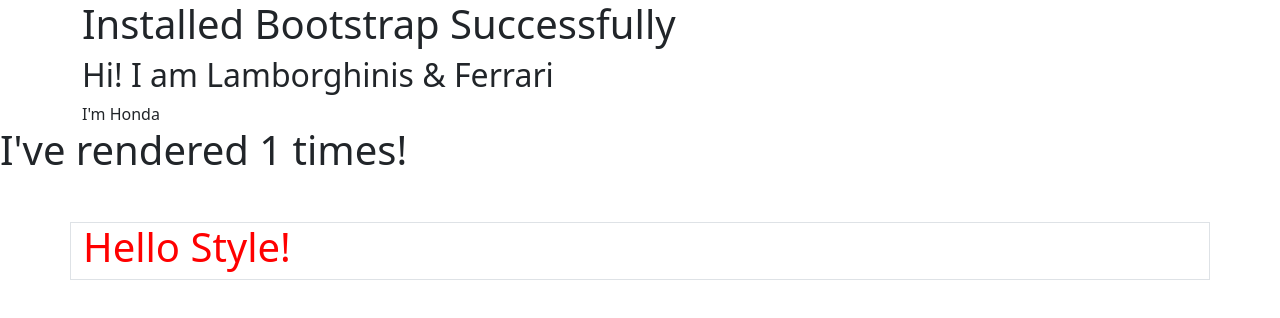
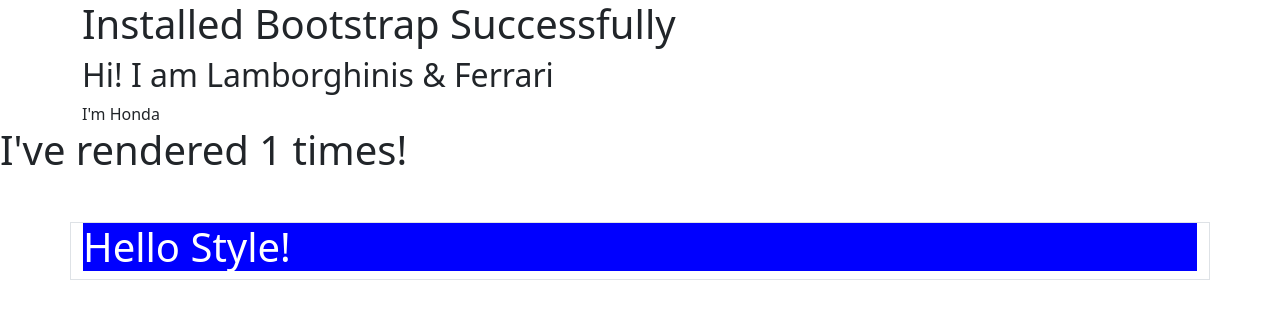
Before and after one commit to Christiannaira/react-project-first, a React (Vite) app: page / in a window 1280 px wide. Shown: the top 318 px of the page. Built offline with nearby package versions, Linux system fonts and the light colour scheme.

Commit message:
feat: Added more camelCased inline css

```diff
--- a/src/Styling.tsx
+++ b/src/Styling.tsx
@@ -4,7 +4,7 @@
     return (
         <>
 
-            <h1 style={{color: "red"}}>Hello Style!</h1>
+            <h1 style={{color: "white", backgroundColor: "blue"}}>Hello Style!</h1>
 
         </>
     )
```
